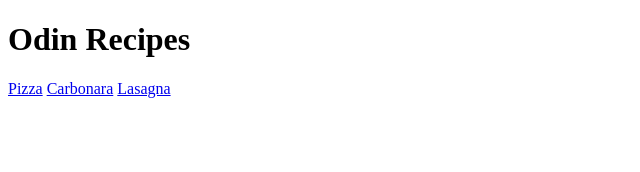
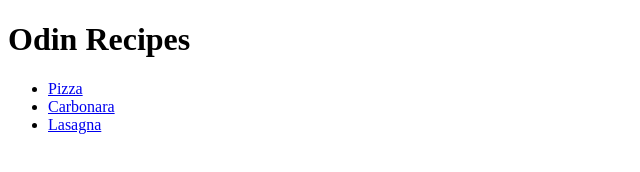
Before and after one commit to lucamaita/odin-recipes, a plain HTML site: page index.html in a window 1280 px wide. Shown: the whole page, without its empty margins (0-640 px from the left). Drawn offline with Linux system fonts and the light colour scheme.

Commit message:
Added unordered list in index to not have all link in one line

```diff
--- a/index.html
+++ b/index.html
@@ -5,8 +5,10 @@
 </head>
 <body>
     <h1>Odin Recipes</h1>
-        <a href="recipes/pizza.html">Pizza</a>
-        <a href="recipes/carbonara.html">Carbonara</a>
-        <a href="recipes/lasagna.html">Lasagna</a>
+        <ul>
+            <li><a href="recipes/pizza.html">Pizza</a></li>
+            <li><a href="recipes/carbonara.html">Carbonara</a></li>
+            <li><a href="recipes/lasagna.html">Lasagna</a></li>
+        </ul>
 </body>
 </html>
```
